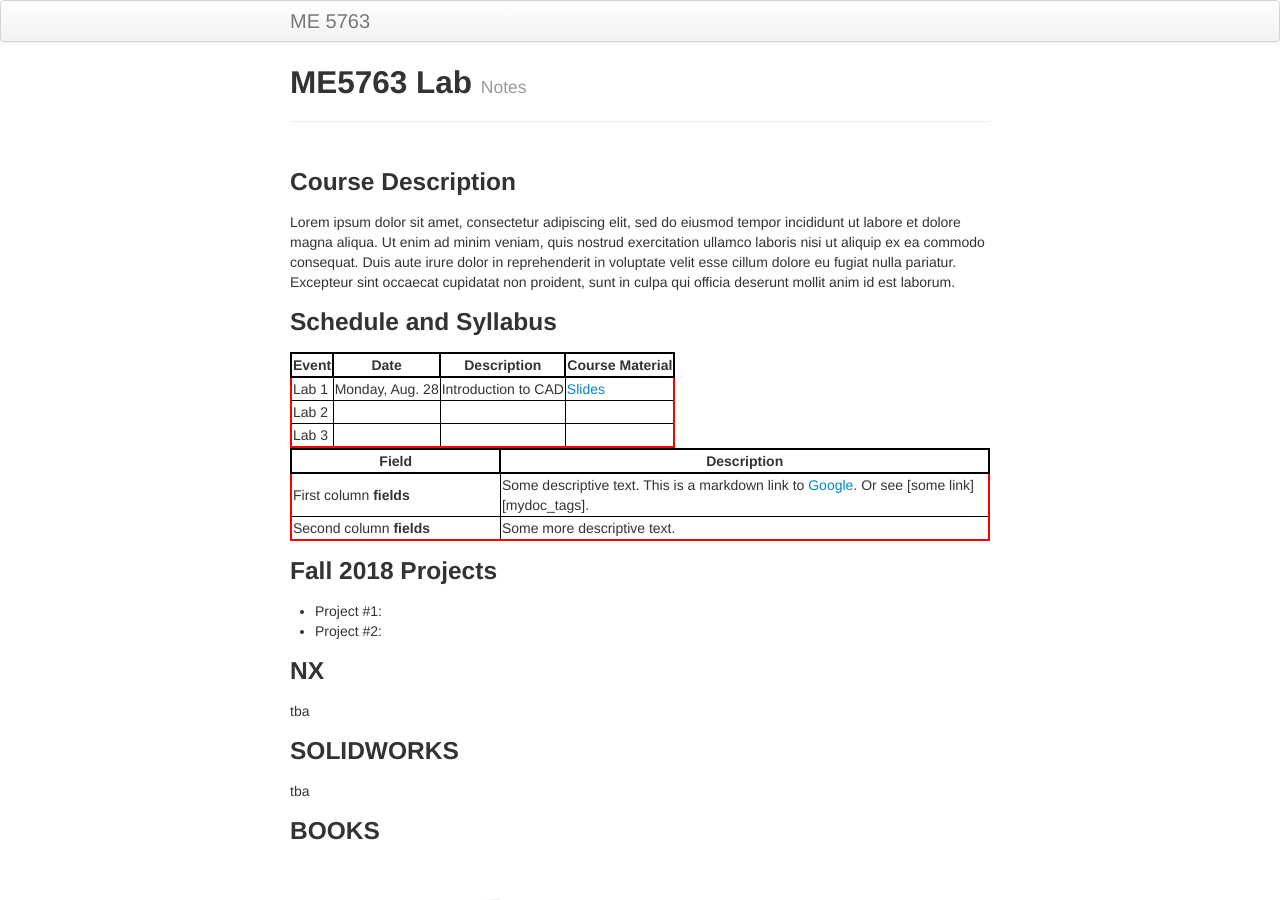
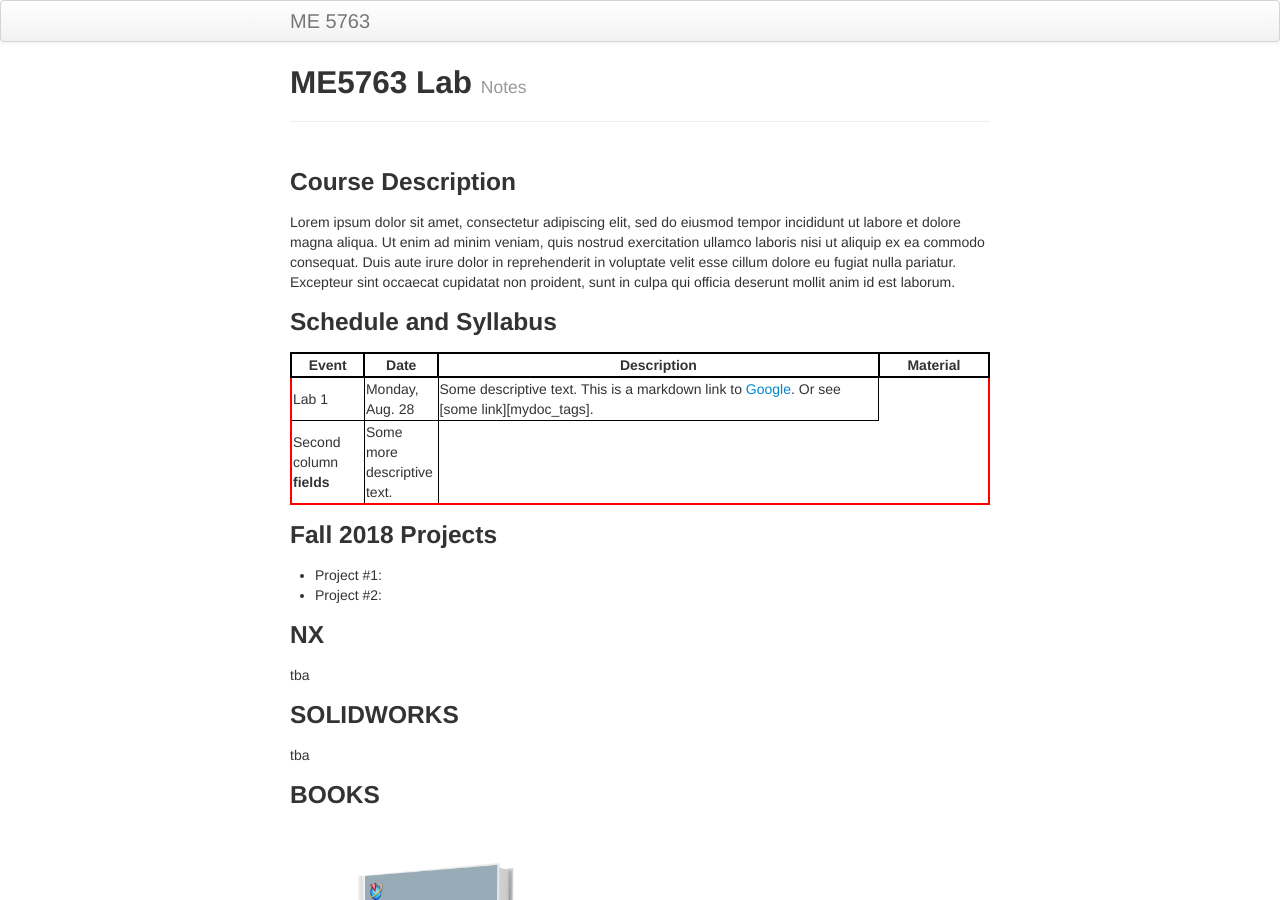
Before and after one commit to me5763/lab-fs19, a Jekyll site: the page built from index.md, in a window 1280 px wide and 900 px high. Built offline with Jekyll 4.4.1, drawn with Linux system fonts in a browser that asks for light colours.

Commit message:
initial commit

```diff
--- a/index.md
+++ b/index.md
@@ -8,30 +8,25 @@ description: Minimal tutorial on making a simple website with GitHub Pages
 Lorem ipsum dolor sit amet, consectetur adipiscing elit, sed do eiusmod tempor incididunt ut labore et dolore magna aliqua. Ut enim ad minim veniam, quis nostrud exercitation ullamco laboris nisi ut aliquip ex ea commodo consequat. Duis aute irure dolor in reprehenderit in voluptate velit esse cillum dolore eu fugiat nulla pariatur. Excepteur sint occaecat cupidatat non proident, sunt in culpa qui officia deserunt mollit anim id est laborum.
 
 ### Schedule and Syllabus
-
-| Event | Date            | Description         | Course Material |
-| ----- | --------------- | ------------------- | --------------- |
-| Lab 1 | Monday, Aug. 28 | Introduction to CAD | [Slides](#)     |
-| Lab 2 |                 |                     |                 |
-| Lab 3 |                 |                     |                 |
-
-
-
-
 <table>
 <colgroup>
-<col width="30%" />
-<col width="70%" />
+<col width="10%" />
+<col width="10%" />
+<col width="60%" />
+<col width="15%" />
 </colgroup>
 <thead>
 <tr class="header">
-<th>Field</th>
+<th>Event</th>
+<th>Date</th>
 <th>Description</th>
+<th>Material</th>
 </tr>
 </thead>
 <tbody>
 <tr>
-<td markdown="span">First column **fields**</td>
+<td markdown="span">Lab 1</td>
+<td markdown="span">Monday, Aug. 28</td>
 <td markdown="span">Some descriptive text. This is a markdown link to [Google](http://google.com). Or see [some link][mydoc_tags].</td>
 </tr>
 <tr>
```
